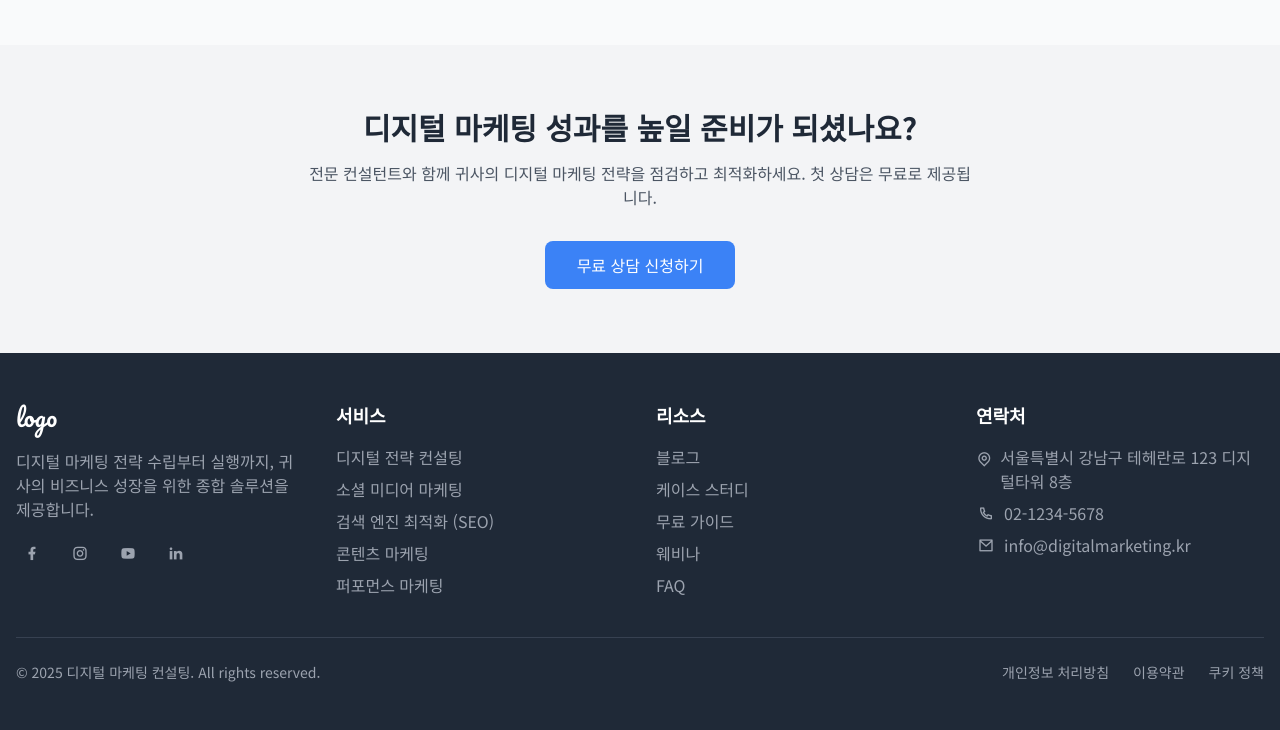
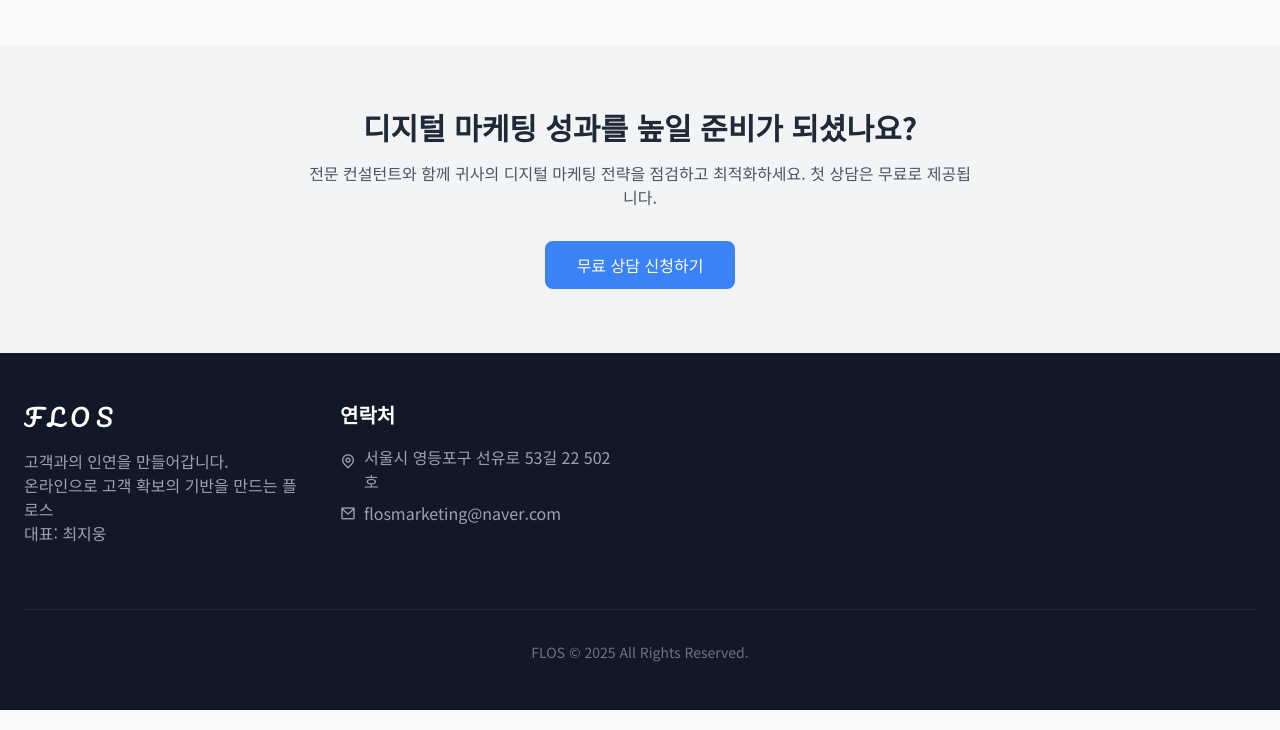
Before and after one commit to Jw1Choi/f-l-os, a plain HTML site: page survey/flos-landing-E.html in a window 1280 px wide. Shown: the part 4894-5624 px from the top of the page. Drawn offline with nearby package versions, Linux system fonts and the light colour scheme.

Commit message:
update footer

```diff
--- a/survey/flos-landing-E.html
+++ b/survey/flos-landing-E.html
@@ -429,90 +429,65 @@ top: 2rem;
 </div>
 </section>
 <!-- 푸터 -->
-<footer class="bg-gray-800 text-white py-12">
-<div class="container mx-auto px-4">
-<div class="grid grid-cols-1 md:grid-cols-4 gap-8">
+<footer class="bg-gray-900 text-white py-12">
+    <div class="container mx-auto px-4 md:px-6">
+        <div class="grid md:grid-cols-4 gap-8">
             <div>
-<a href="#" class="text-2xl font-['Pacifico'] text-white mb-4 inline-block">logo</a>
+                <div class="font-['Pacifico'] text-2xl text-white mb-4">F L O S</div>
                 <p class="text-gray-400 mb-4">
-디지털 마케팅 전략 수립부터 실행까지, 귀사의 비즈니스 성장을 위한 종합 솔루션을 제공합니다.
+                    고객과의 인연을 만들어갑니다.<br>온라인으로 고객 확보의 기반을 만드는 플로스<br>
+                    대표: 최지웅
                 </p>
-<div class="flex space-x-4">
-<a href="#" class="text-gray-400 hover:text-white transition-colors">
-<div class="w-8 h-8 flex items-center justify-center">
-<i class="ri-facebook-fill"></i>
+                <!-- <div class="flex space-x-4">
+                    <a href="#" class="w-8 h-8 flex items-center justify-center bg-gray-800 rounded-full hover:bg-primary transition">
+                        <i class="ri-instagram-line text-white"></i>
+                    </a>
+                    <a href="#" class="w-8 h-8 flex items-center justify-center bg-gray-800 rounded-full hover:bg-primary transition">
+                        <i class="ri-facebook-fill text-white"></i>
+                    </a>
+                    <a href="#" class="w-8 h-8 flex items-center justify-center bg-gray-800 rounded-full hover:bg-primary transition">
+                        <i class="ri-youtube-fill text-white"></i>
+                    </a>
+                </div> -->
             </div>
-</a>
-<a href="#" class="text-gray-400 hover:text-white transition-colors">
-<div class="w-8 h-8 flex items-center justify-center">
-<i class="ri-instagram-line"></i>
-</div>
-</a>
-<a href="#" class="text-gray-400 hover:text-white transition-colors">
-<div class="w-8 h-8 flex items-center justify-center">
-<i class="ri-youtube-fill"></i>
-</div>
-</a>
-<a href="#" class="text-gray-400 hover:text-white transition-colors">
-<div class="w-8 h-8 flex items-center justify-center">
-<i class="ri-linkedin-fill"></i>
-</div>
-</a>
-</div>
-</div>
+            <!-- <div>
+                <h4 class="text-xl font-bold mb-4">서비스</h4>
+                <ul class="space-y-2">
+                    <li><a href="#" class="text-gray-400 hover:text-white transition">랜딩페이지 제작</a></li>
+                    <li><a href="#" class="text-gray-400 hover:text-white transition">전환율 최적화</a></li>
+                    <li><a href="#" class="text-gray-400 hover:text-white transition">광고 태그 설정</a></li>
+                    <li><a href="#" class="text-gray-400 hover:text-white transition">A/B 테스트</a></li>
+                </ul>
+            </div> -->
+            <!-- <div>
+                <h4 class="text-xl font-bold mb-4">회사 정보</h4>
+                <ul class="space-y-2">
+                    <li><a href="#" class="text-gray-400 hover:text-white transition">회사 소개</a></li>
+                    <li><a href="#" class="text-gray-400 hover:text-white transition">팀 소개</a></li>
+                    <li><a href="#" class="text-gray-400 hover:text-white transition">채용 정보</a></li>
+                    <li><a href="#" class="text-gray-400 hover:text-white transition">블로그</a></li>
+                </ul>
+            </div> -->
             <div>
-<h4 class="text-lg font-bold mb-4">서비스</h4>
-<ul class="space-y-2">
-<li><a href="#" class="text-gray-400 hover:text-white transition-colors">디지털 전략 컨설팅</a></li>
-<li><a href="#" class="text-gray-400 hover:text-white transition-colors">소셜 미디어 마케팅</a></li>
-<li><a href="#" class="text-gray-400 hover:text-white transition-colors">검색 엔진 최적화 (SEO)</a></li>
-<li><a href="#" class="text-gray-400 hover:text-white transition-colors">콘텐츠 마케팅</a></li>
-<li><a href="#" class="text-gray-400 hover:text-white transition-colors">퍼포먼스 마케팅</a></li>
-</ul>
-</div>
-<div>
-<h4 class="text-lg font-bold mb-4">리소스</h4>
-<ul class="space-y-2">
-<li><a href="#" class="text-gray-400 hover:text-white transition-colors">블로그</a></li>
-<li><a href="#" class="text-gray-400 hover:text-white transition-colors">케이스 스터디</a></li>
-<li><a href="#" class="text-gray-400 hover:text-white transition-colors">무료 가이드</a></li>
-<li><a href="#" class="text-gray-400 hover:text-white transition-colors">웨비나</a></li>
-<li><a href="#" class="text-gray-400 hover:text-white transition-colors">FAQ</a></li>
-</ul>
-</div>
-<div>
-<h4 class="text-lg font-bold mb-4">연락처</h4>
-<ul class="space-y-2">
+                <h4 class="text-xl font-bold mb-4">연락처</h4>
+                <ul class="space-y-2 text-gray-400">
                     <li class="flex items-start">
-<div class="w-5 h-5 flex items-center justify-center text-gray-400 mr-2 mt-1">
-<i class="ri-map-pin-line"></i>
-</div>
-<span class="text-gray-400">서울특별시 강남구 테헤란로 123 디지털타워 8층</span>
+                        <i class="ri-map-pin-line mr-2 mt-1"></i>
+                        <span>서울시 영등포구 선유로 53길 22 502호</span>
                     </li>
+                    <!-- <li class="flex items-center">
+                        <i class="ri-phone-line mr-2"></i>
+                        <span>02-123-4567</span>
+                    </li> -->
                     <li class="flex items-center">
-<div class="w-5 h-5 flex items-center justify-center text-gray-400 mr-2">
-<i class="ri-phone-line"></i>
-</div>
-<span class="text-gray-400">02-1234-5678</span>
-</li>
-<li class="flex items-center">
-<div class="w-5 h-5 flex items-center justify-center text-gray-400 mr-2">
-<i class="ri-mail-line"></i>
-</div>
-<span class="text-gray-400">info@digitalmarketing.kr</span>
+                        <i class="ri-mail-line mr-2"></i>
+                        <span>flosmarketing@naver.com</span>
                     </li>
                 </ul>
             </div>
         </div>
-<div class="border-t border-gray-700 mt-10 pt-6 flex flex-col md:flex-row justify-between items-center">
-<p class="text-gray-400 text-sm mb-4 md:mb-0">
-© 2025 디지털 마케팅 컨설팅. All rights reserved.
-</p>
-<div class="flex space-x-6">
-<a href="#" class="text-gray-400 hover:text-white transition-colors text-sm">개인정보 처리방침</a>
-<a href="#" class="text-gray-400 hover:text-white transition-colors text-sm">이용약관</a>
-<a href="#" class="text-gray-400 hover:text-white transition-colors text-sm">쿠키 정책</a>
-</div>
+        <div class="border-t border-gray-800 mt-12 pt-8 text-center text-gray-500 text-sm">
+            <p>FLOS © 2025 All Rights Reserved.</p>
         </div>
     </div>
   </footer>
```
Also changed, not shown: survey/flos-landing-A.html (+47 -72 lines), survey/flos-landing-B.html (+47 -72 lines), survey/flos-landing-C.html (+47 -72 lines), survey/flos-landing-D.html (+48 -73 lines). Lines whose indentation alone changed are shown as unchanged.
